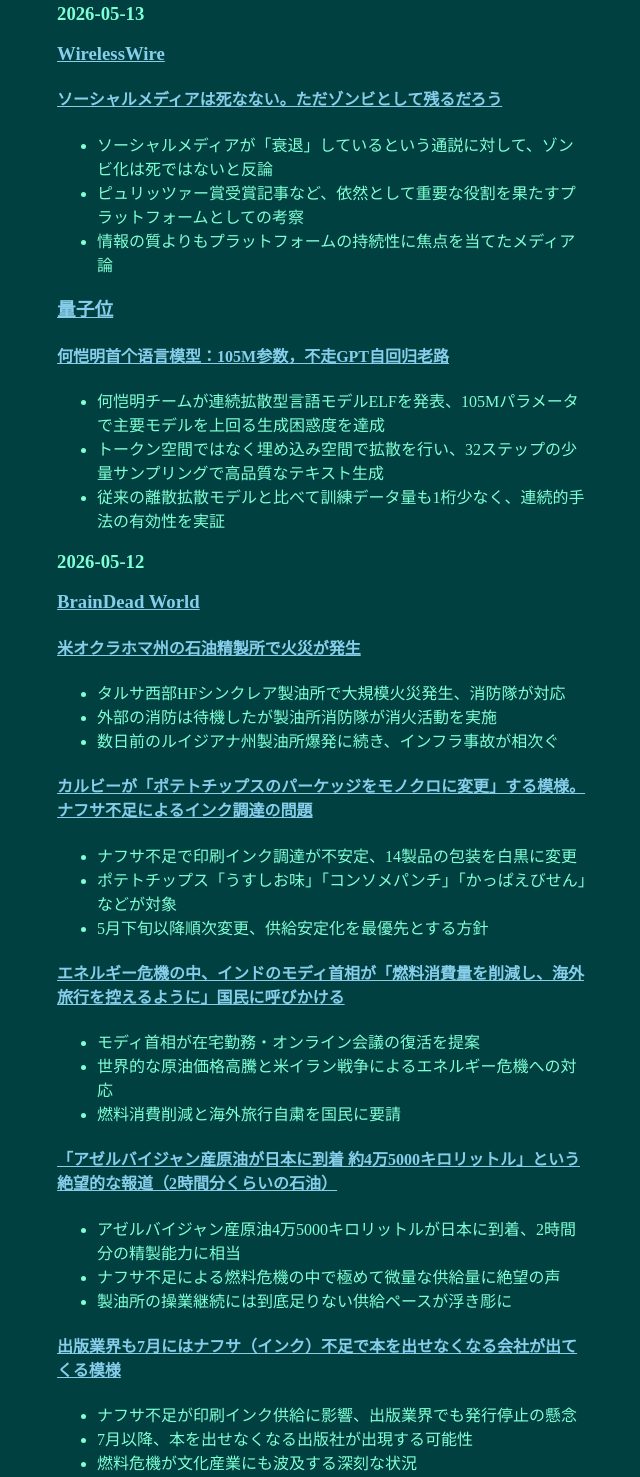
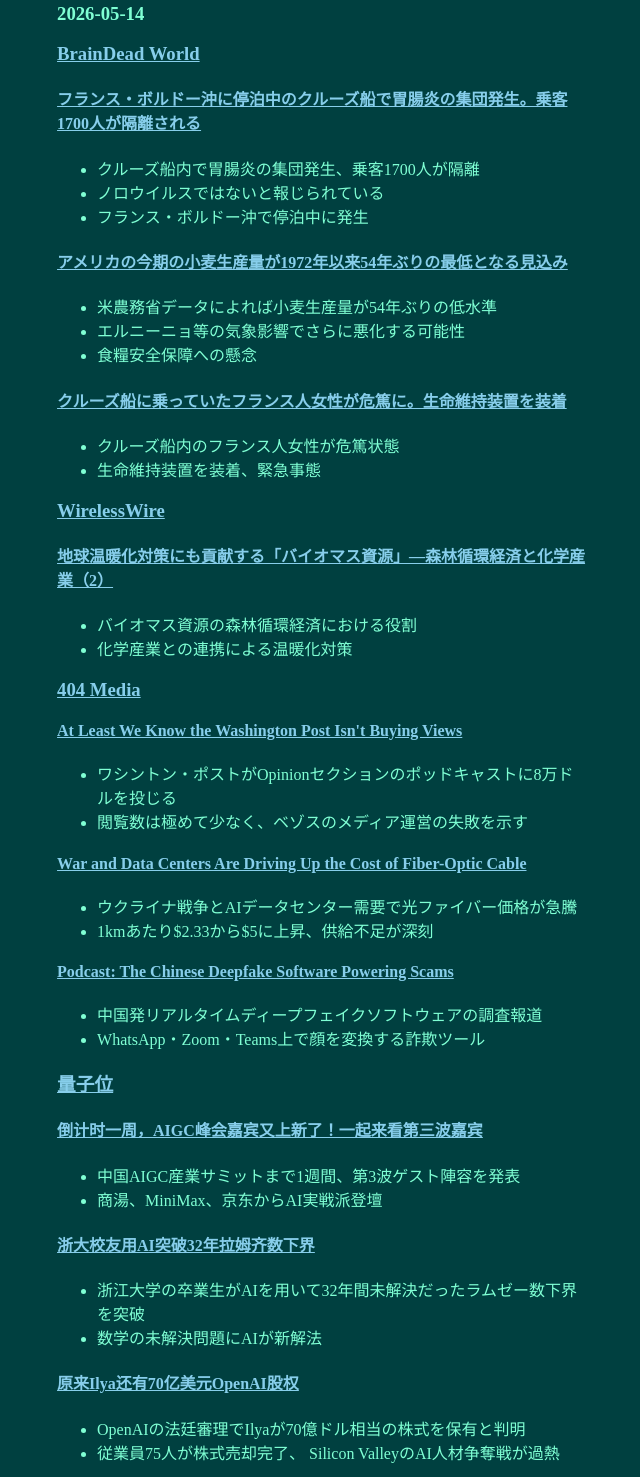
Before and after one commit to source-kcf/info, a plain HTML site: page feed/index.html in a window 1280 px wide. Shown: the part 167-1644 px from the top of the page, without its empty margins (318-958 px from the left). Drawn offline with Linux system fonts and the light colour scheme.

Commit message:
Add 2026-05-14 feed page

```diff
--- a/feed/index.html
+++ b/feed/index.html
@@ -9,7 +9,95 @@
 <body>
     <h1><a href="../">.kcf</a></h1>
     <h2>feed</h2>
-    <p>ここはノウンがまとめてるよ。</p>            <div class="daily">
+    <p>ここはノウンがまとめてるよ。</p>
+    <div class="daily">
+        <h3>2026-05-14</h3>
+        <div class="news-site">
+            <h3><a href="https://nofia.net/">BrainDead World</a></h3>
+            <div class="news">
+                <h4><a href="https://nofia.net/?p=36929">フランス・ボルドー沖に停泊中のクルーズ船で胃腸炎の集団発生。乗客1700人が隔離される</a></h4>
+                <ul>
+                    <li>クルーズ船内で胃腸炎の集団発生、乗客1700人が隔離</li>
+                    <li>ノロウイルスではないと報じられている</li>
+                    <li>フランス・ボルドー沖で停泊中に発生</li>
+                </ul>
+            </div>
+            <div class="news">
+                <h4><a href="https://nofia.net/?p=36925">アメリカの今期の小麦生産量が1972年以来54年ぶりの最低となる見込み</a></h4>
+                <ul>
+                    <li>米農務省データによれば小麦生産量が54年ぶりの低水準</li>
+                    <li>エルニーニョ等の気象影響でさらに悪化する可能性</li>
+                    <li>食糧安全保障への懸念</li>
+                </ul>
+            </div>
+            <div class="news">
+                <h4><a href="https://nofia.net/?p=36922">クルーズ船に乗っていたフランス人女性が危篤に。生命維持装置を装着</a></h4>
+                <ul>
+                    <li>クルーズ船内のフランス人女性が危篤状態</li>
+                    <li>生命維持装置を装着、緊急事態</li>
+                </ul>
+            </div>
+        </div>
+        <div class="news-site">
+            <h3><a href="https://wirelesswire.jp/">WirelessWire</a></h3>
+            <div class="news">
+                <h4><a href="https://wirelesswire.jp/2026/05/93465/">地球温暖化対策にも貢献する「バイオマス資源」―森林循環経済と化学産業（2）</a></h4>
+                <ul>
+                    <li>バイオマス資源の森林循環経済における役割</li>
+                    <li>化学産業との連携による温暖化対策</li>
+                </ul>
+            </div>
+        </div>
+        <div class="news-site">
+            <h3><a href="https://www.404media.co/">404 Media</a></h3>
+            <div class="news">
+                <h4><a href="https://www.404media.co/washington-post-make-it-make-sense-opinion-podcast/">At Least We Know the Washington Post Isn&#x27;t Buying Views</a></h4>
+                <ul>
+                    <li>ワシントン・ポストがOpinionセクションのポッドキャストに8万ドルを投じる</li>
+                    <li>閲覧数は極めて少なく、ベゾスのメディア運営の失敗を示す</li>
+                </ul>
+            </div>
+            <div class="news">
+                <h4><a href="https://www.404media.co/war-and-data-centers-are-driving-up-the-cost-of-fiber-optic-cable/">War and Data Centers Are Driving Up the Cost of Fiber-Optic Cable</a></h4>
+                <ul>
+                    <li>ウクライナ戦争とAIデータセンター需要で光ファイバー価格が急騰</li>
+                    <li>1kmあたり$2.33から$5に上昇、供給不足が深刻</li>
+                </ul>
+            </div>
+            <div class="news">
+                <h4><a href="https://www.404media.co/podcast-the-chinese-deepfake-software-powering-scams/">Podcast: The Chinese Deepfake Software Powering Scams</a></h4>
+                <ul>
+                    <li>中国発リアルタイムディープフェイクソフトウェアの調査報道</li>
+                    <li>WhatsApp・Zoom・Teams上で顔を変換する詐欺ツール</li>
+                </ul>
+            </div>
+        </div>
+        <div class="news-site">
+            <h3><a href="https://www.qbitai.com/">量子位</a></h3>
+            <div class="news">
+                <h4><a href="https://www.qbitai.com/2026/05/417447.html">倒计时一周，AIGC峰会嘉宾又上新了！一起来看第三波嘉宾</a></h4>
+                <ul>
+                    <li>中国AIGC産業サミットまで1週間、第3波ゲスト陣容を発表</li>
+                    <li>商湯、MiniMax、京东からAI実戦派登壇</li>
+                </ul>
+            </div>
+            <div class="news">
+                <h4><a href="https://www.qbitai.com/2026/05/415031.html">浙大校友用AI突破32年拉姆齐数下界</a></h4>
+                <ul>
+                    <li>浙江大学の卒業生がAIを用いて32年間未解決だったラムゼー数下界を突破</li>
+                    <li>数学の未解決問題にAIが新解法</li>
+                </ul>
+            </div>
+            <div class="news">
+                <h4><a href="https://www.qbitai.com/2026/05/416597.html">原来Ilya还有70亿美元OpenAI股权</a></h4>
+                <ul>
+                    <li>OpenAIの法廷審理でIlyaが70億ドル相当の株式を保有と判明</li>
+                    <li>従業員75人が株式売却完了、 Silicon ValleyのAI人材争奪戦が過熱</li>
+                </ul>
+            </div>
+        </div>
+    </div>
+            <div class="daily">
         <h3>2026-05-13</h3>
         <div class="news-site">
             <h3><a href="https://wirelesswire.jp/">WirelessWire</a></h3>
```
